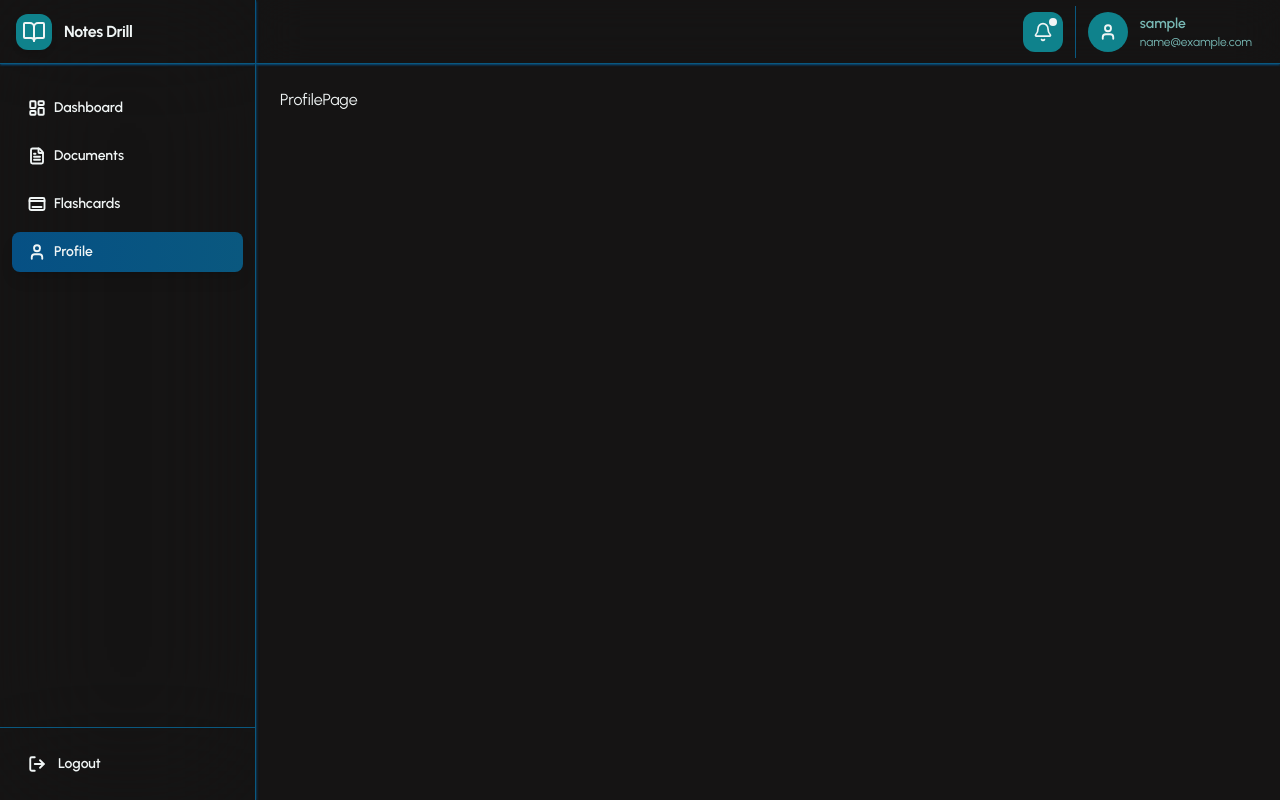
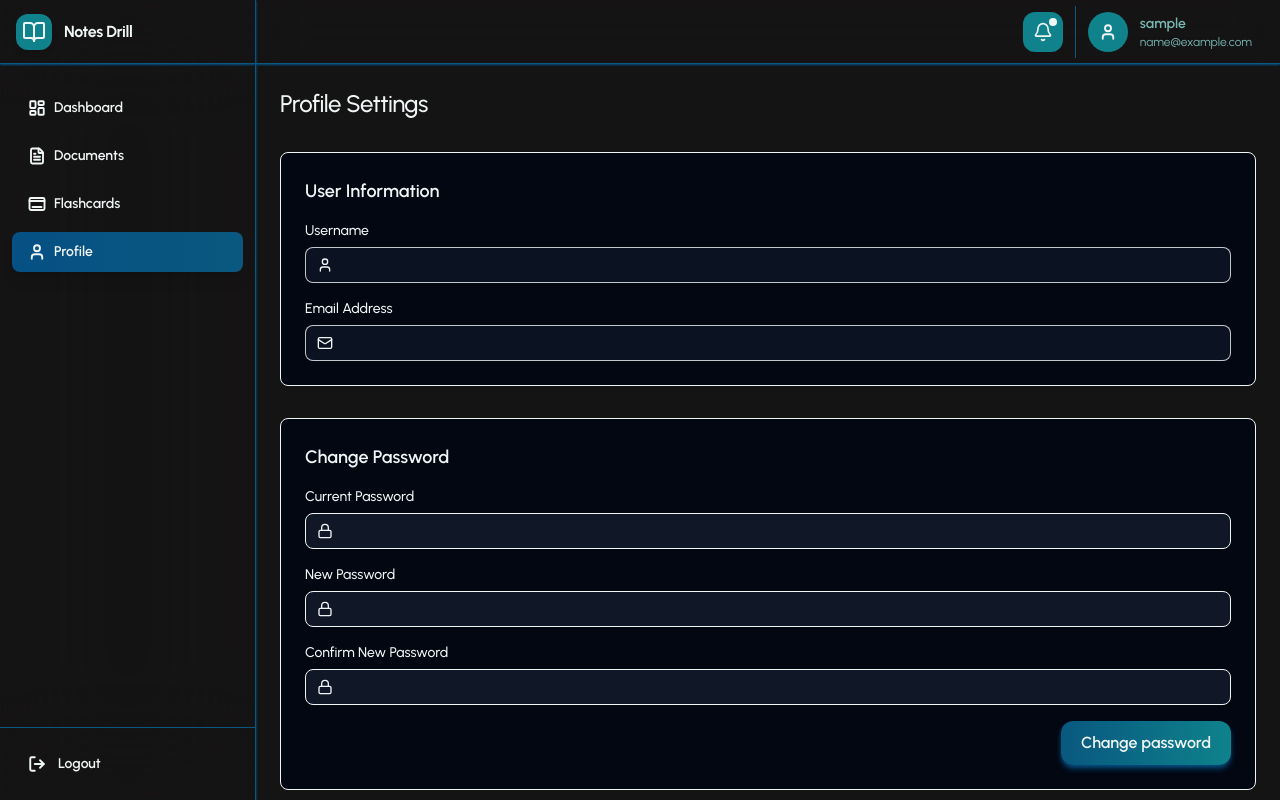
Before and after one commit to sanskritiigarg/Notes-Drill, a React (Vite) app in the folder frontend/: page /profile in a window 1280 px wide. Built offline with nearby package versions, Linux system fonts and the light colour scheme; no server answers; sample sign-in values are in the browser's storage.

Commit message:
Complete Profile Page

```diff
--- a/frontend/src/pages/Profile/ProfilePage.jsx
+++ b/frontend/src/pages/Profile/ProfilePage.jsx
@@ -1,7 +1,167 @@
-import React from 'react';
+import React, { useState, useEffect, useRef } from 'react';
+import PageHeader from '../../components/common/PageHeader';
+import Button from '../../components/common/Button';
+import Spinner from '../../components/common/Spinner';
+import authService from '../../services/auth.service.js';
+import { useAuth } from '../../context/AuthContext.jsx';
+import toast from 'react-hot-toast';
+import { User, Mail, Lock } from 'lucide-react';
 
 function ProfilePage() {
-  return <div>ProfilePage</div>;
+  const [loading, setLoading] = useState(true);
+  const [passwordLoading, setPasswordLoading] = useState(false);
+
+  const [username, setUsername] = useState('');
+  const [email, setEmail] = useState('');
+  const [currPassword, setCurrPassword] = useState('');
+  const [newPassword, setNewPassword] = useState('');
+  const [confirmNewPassword, setConfirmNewPassword] = useState('');
+  const hasFetched = useRef(false);
+
+  useEffect(() => {
+    if (hasFetched.current) return;
+    hasFetched.current = true;
+
+    const fetchProfile = async () => {
+      setLoading(true);
+      try {
+        const { data } = await authService.getProfile();
+
+        setUsername(data.user.username);
+        setEmail(data.user.email);
+      } catch (error) {
+        toast.error(error.message || 'Failed to fetch profile data');
+      } finally {
+        setLoading(false);
+      }
+    };
+    fetchProfile();
+  }, []);
+
+  const handleChangePassword = async (e) => {
+    e.preventDefault();
+    if (newPassword !== confirmNewPassword) {
+      toast.error('New passwords do not match.');
+      return;
+    }
+
+    if (newPassword.length < 6) {
+      toast.error('New password must be at least 6 characters long.');
+      return;
+    }
+
+    setPasswordLoading(true);
+    try {
+      await authService.updatePassword({ currPassword, newPassword });
+      toast.success('Password changed successfully');
+      setCurrPassword('');
+      setNewPassword('');
+      setConfirmNewPassword('');
+    } catch (error) {
+      toast.error(error.error || 'Failed to change password');
+    } finally {
+      setPasswordLoading(false);
+    }
+  };
+
+  if (loading) {
+    return <Spinner />;
+  }
+
+  return (
+    <div>
+      <PageHeader title="Profile Settings" />
+
+      <div className="space-y-8">
+        <div className="bg-gray-950 border rounded-lg p-6">
+          <h3 className="text-lg font-semibold mb-4">User Information</h3>
+          <div className="space-y-4">
+            <div>
+              <label className="block font-medium text-sm mb-1.5">Username</label>
+              <div className="relative">
+                <div className="absolute inset-y-0 left-0 pl-3 flex items-center pointer-events-none">
+                  <User className="h-4 w-4" />
+                </div>
+                <p className="w-full h-9 pl-9 pr-3 pt-1.5 border border-foreground/80 text-base rounded-lg bg-gray-900/70">
+                  {username}
+                </p>
+              </div>
+            </div>
+            <div>
+              <label className="block text-sm mb-1.5 font-medium">Email Address</label>
+              <div className="relative">
+                <div className="absolute inset-y-0 left-0 pl-3 flex items-center pointer-events-none">
+                  <Mail className="h-4 w-4" />
+                </div>
+                <p className="w-full h-9 pl-9 pr-3 pt-1 border border-foreground/80 text-base rounded-lg bg-gray-900/70">
+                  {email}
+                </p>
+              </div>
+            </div>
+          </div>
+        </div>
+
+        <div className="bg-gray-950 border rounded-lg p-6">
+          <h3 className="text-lg font-semibold mb-4">Change Password</h3>
+          <form onSubmit={handleChangePassword} className="space-y-4">
+            <div>
+              <label className="block font-medium text-sm mb-1.5">Current Password</label>
+              <div className="relative">
+                <div className="absolute inset-y-0 left-0 pl-3 flex items-center pointer-events-none">
+                  <Lock className="h-4 w-4" />
+                </div>
+                <input
+                  type="password"
+                  value={currPassword}
+                  onChange={(e) => setCurrPassword(e.target.value)}
+                  required
+                  className="w-full h-9 border rounded-lg text-base pl-9 transition-colors duration-200 focus:outline-none focus:border-accent bg-gray-900"
+                />
+              </div>
+            </div>
+
+            <div>
+              <label className="block font-medium text-sm mb-1.5">New Password</label>
+              <div className="relative">
+                <div className="absolute inset-y-0 left-0 pl-3 flex items-center pointer-events-none">
+                  <Lock className="h-4 w-4" />
+                </div>
+                <input
+                  type="password"
+                  value={newPassword}
+                  onChange={(e) => setNewPassword(e.target.value)}
+                  required
+                  className="w-full h-9 border rounded-lg text-base pl-9 transition-colors duration-200 focus:outline-none focus:border-accent bg-gray-900"
+                />
+              </div>
+            </div>
+
+            <div>
+              <label className="block font-medium text-sm mb-1.5">Confirm New Password</label>
+              <div className="relative">
+                <div className="absolute inset-y-0 left-0 pl-3 flex items-center pointer-events-none">
+                  <Lock className="h-4 w-4" />
+                </div>
+                <input
+                  type="password"
+                  value={confirmNewPassword}
+                  onChange={(e) => setConfirmNewPassword(e.target.value)}
+                  required
+                  className="w-full h-9 border rounded-lg text-base pl-9 transition-colors duration-200 focus:outline-none focus:border-accent bg-gray-900"
+                />
+              </div>
+            </div>
+
+            <div className="flex justify-end">
+              <Button type="submit" disabled={passwordLoading}>
+                {passwordLoading ? 'Changing...' : 'Change password'}
+              </Button>
+            </div>
+          </form>
+        </div>
+      </div>
+    </div>
+  );
 }
 
 export default ProfilePage;
--- a/frontend/src/services/auth.service.js
+++ b/frontend/src/services/auth.service.js
@@ -50,11 +50,11 @@ const updateProfile = async (userData) => {
 
 const updatePassword = async (passwords) => {
   try {
-    const response = await axiosInstance.delete(API_PATHS.AUTH.UPDATE_PASSWORD, passwords);
+    const response = await axiosInstance.put(API_PATHS.AUTH.UPDATE_PASSWORD, passwords);
 
     return response.data;
   } catch (error) {
-    throw error.response?.data || { message: 'An unknown error occurred' };
+    throw error.data || { message: 'An unknown error occurred' };
   }
 };
 
```
